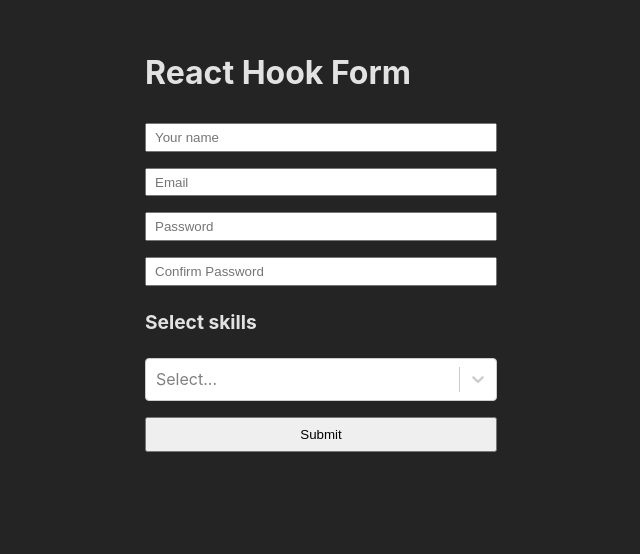
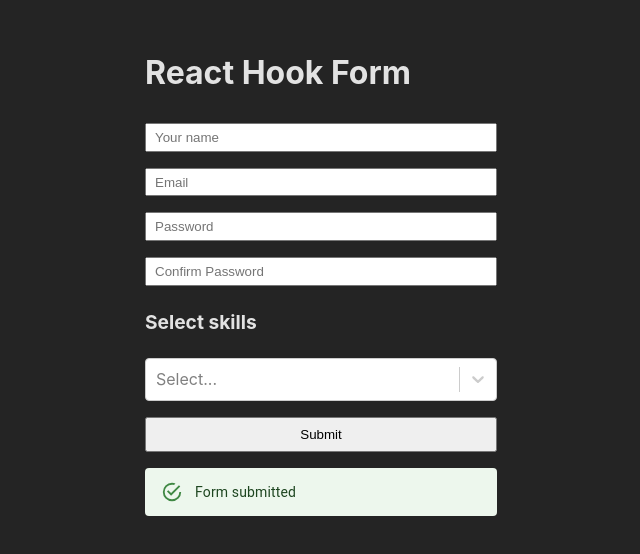
Before and after one commit to baresi687/react-tasks, a React (Vite) app: page / in a window 1280 px wide. Both pictures are taken after typing "Sample", "name@example.com", "Sample123", "Sample123", "Sample" into the empty fields and a click on the button "Submit". Shown: the top 554 px of the page, without its empty margins (319-959 px from the left). Built offline with nearby package versions, Linux system fonts and the light colour scheme.

Commit message:
Adds Success message on Form submit with MUI Alert

```diff
--- a/package.json
+++ b/package.json
@@ -10,7 +10,10 @@
     "prepare": "husky install"
   },
   "dependencies": {
+    "@emotion/react": "^11.10.5",
+    "@emotion/styled": "^11.10.5",
     "@hookform/resolvers": "^2.9.11",
+    "@mui/material": "^5.11.9",
     "react": "^18.2.0",
     "react-dom": "^18.2.0",
     "react-hook-form": "^7.43.1",
--- a/src/App.jsx
+++ b/src/App.jsx
@@ -3,6 +3,8 @@
 import Select from "react-select";
 import { yupResolver } from "@hookform/resolvers/yup";
 import * as yup from "yup";
+import { Alert } from "@mui/material";
+import { useState } from "react";
 
 const schema = yup.object({
   name: yup.string().required("Please enter your name").min(4, "Name must be 4 characters or more"),
@@ -22,9 +24,11 @@
     reset,
     formState: { errors },
   } = useForm({ resolver: yupResolver(schema) });
+  const [isSubmitted, setSubmitted] = useState(false);
 
   const onSubmit = (data) => {
     console.log(data);
+    setSubmitted(true);
     reset();
   };
 
@@ -70,6 +74,7 @@
           />
         </label>
         <button>Submit</button>
+        {isSubmitted && <Alert severity="success">Form submitted</Alert>}
       </form>
     </>
   );
```
Also changed, not shown: 1 other file (tests, documents, lock files or other folders).
